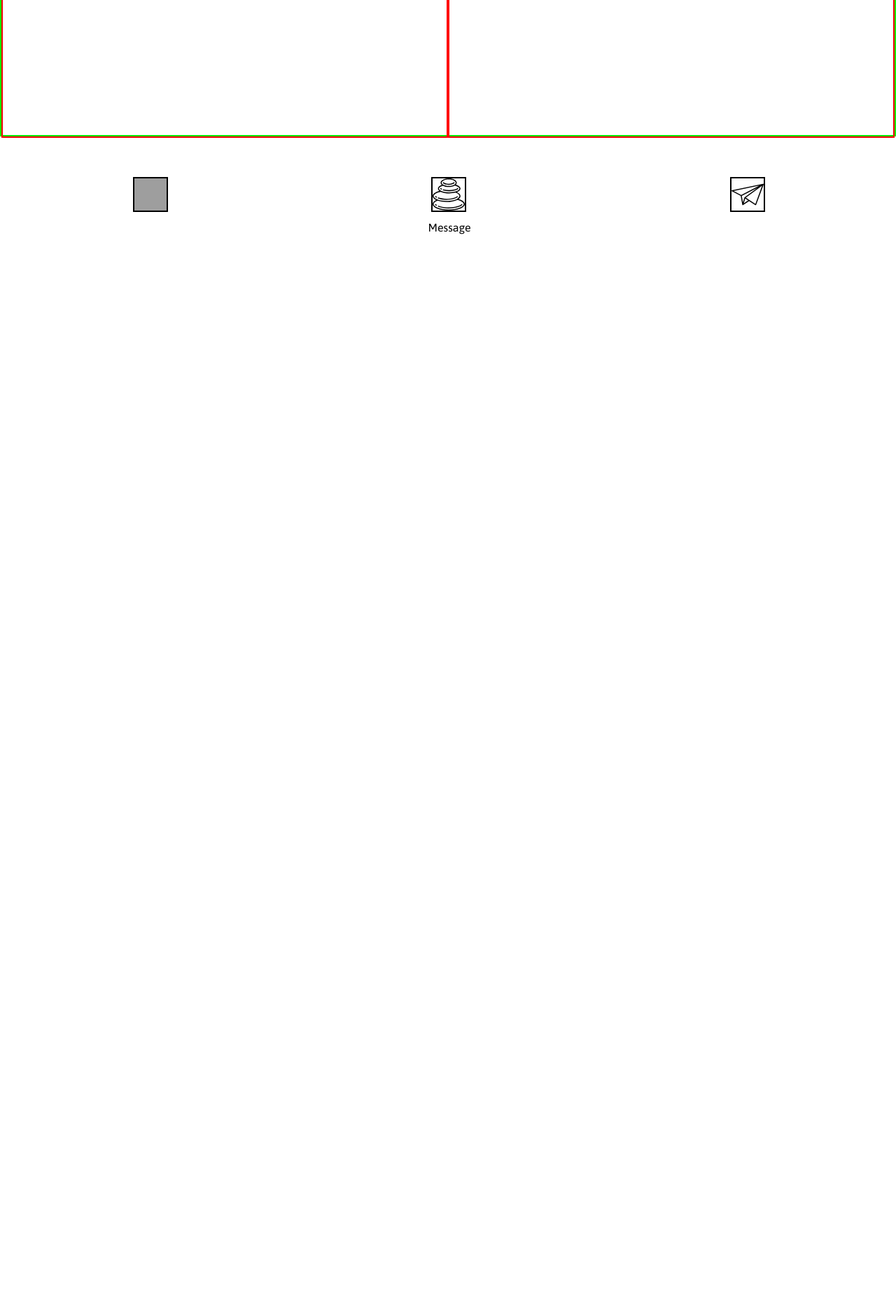
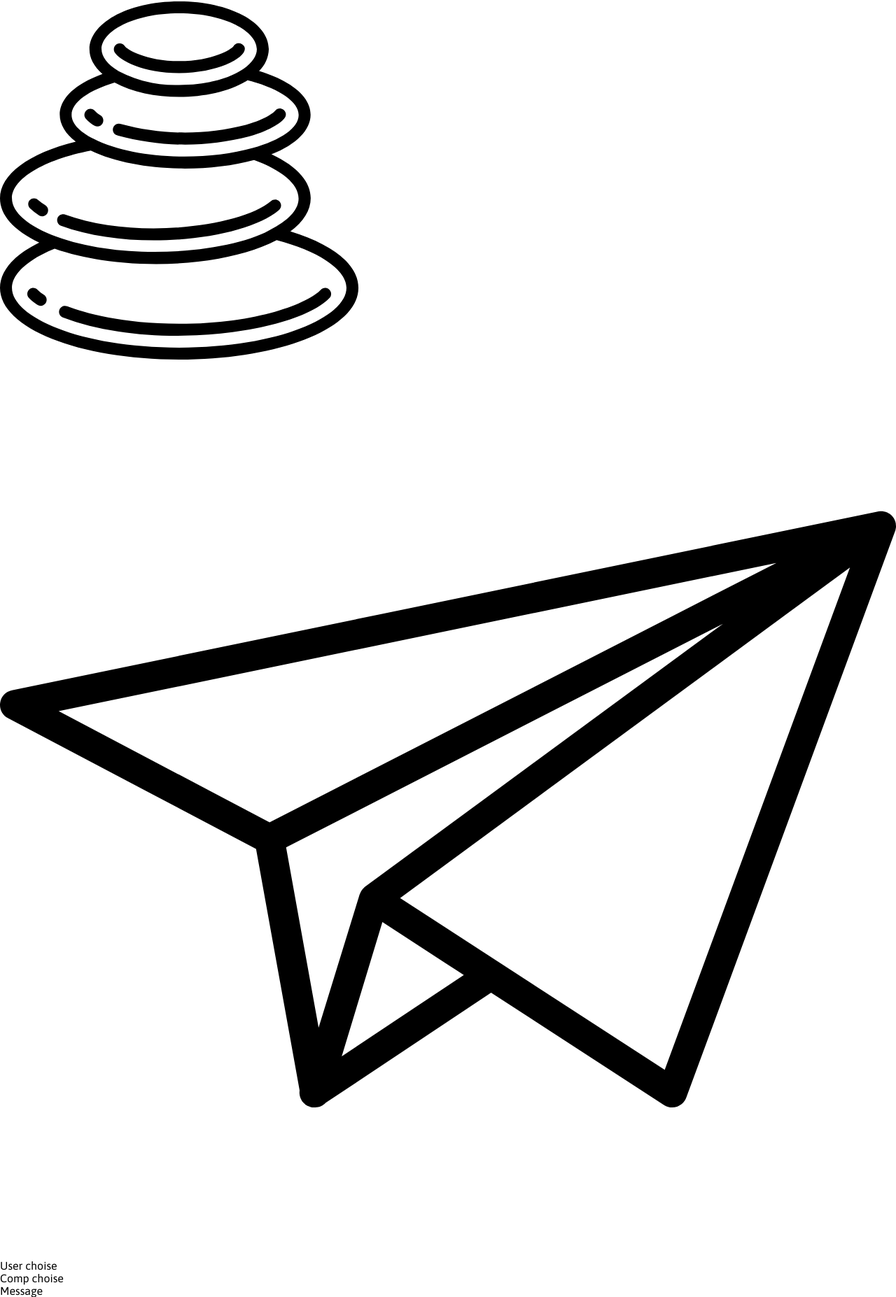
Before and after one commit to IINaNoXiDII/IINaNoXiDII.github.io, a PHP site: page / in a window 1280 px wide. Shown: the part 392-2246 px from the top of the page at 70% size. Before the commit the page ends 727 px from the top, so only its background shows below. Run offline with PHP 8.4, Linux system fonts and the light colour scheme; grey boxes are pictures that could not be loaded.

Commit message:
Update main.css

```diff
--- a/Safe SSP/css/main.css
+++ b/Safe SSP/css/main.css
@@ -7,88 +7,8 @@
     font-family: asap;
 }
 
-.flex-container{
-    display: flex;
-}
-
-header{
+section{
     width: 100vw;
     max-width: 100%;
-    padding: 10px 0;
-    text-align: center;
-    border: 2px green solid;
+    height: 100vh;
 }
-
-.scores{
-    width: 100vw;
-    max-width: 100%;
-    border: 2px red solid;
-}
-
-.scores p{
-    width: 33.3%;
-    padding: 10px 0;
-    text-align: center;
-    border: 2px blue solid;
-}
-
-.interact{
-    width: 100vw;
-    max-width: 100%;
-    height: 60vh;
-    border: 2px lime solid;
-}
-
-.choises div{
-    width: 50%;
-    height: 60vh;
-}
-
-.userchoise{
-    border: 2px red solid;
-
-}
-
-.compchoise{
-    border: 2px red solid;
-
-}
-
-.buttons{
-    position: absolute;
-    bottom: 8vw;
-    width: 100vw;
-    max-width: 100%;
-}
-
-.buttons div{
-    width: 33.3%;
-    text-align: center;
-}
-
-.buttons img{
-    width: 50px;
-    height: 50px;
-    border: 2px black solid;
-}
-
-.message{
-    position: absolute;
-    width: 100vw;
-    max-width: 100%;
-    height: 8vw;
-    text-align: center;
-    padding: 10px 0;
-    bottom: 0;
-}
-
-
-
-
-
-
-
-
-@media only screen and (min-width: 900px){
-
-}
```
